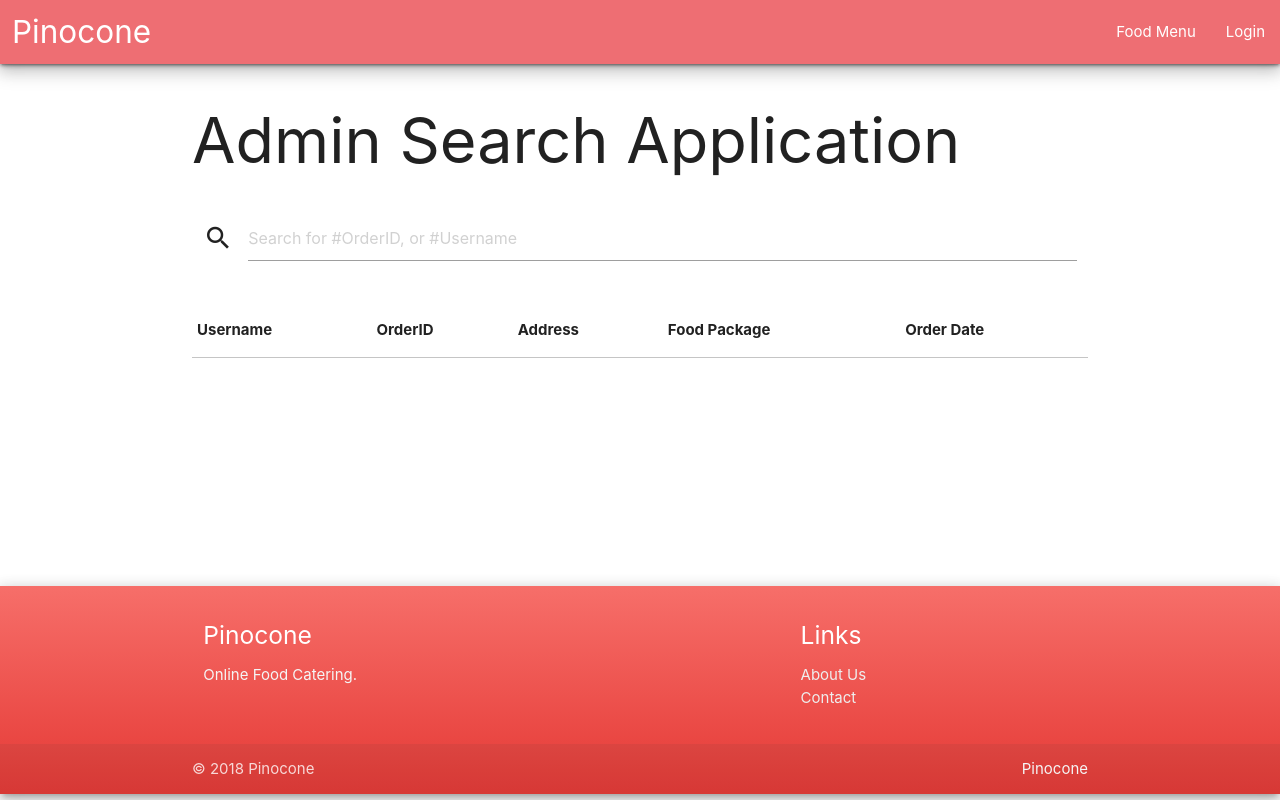
After one commit to Kennethyi/Pinocone, a PHP site: page /staff/staffindex.php in a window 1280 px wide. The commit adds this page. Run offline with PHP 8.4, Linux system fonts and the light colour scheme; lists and menus that the app fills with data are empty; some libraries are stand-ins or nearby versions.

Commit message:
1. When logging in, staff user login can be validated and will be redirected to staff homepage instead of user homepage. 2. Staff Homepage is implemented with ability to search for order/orders using either username or orderid.

```diff
--- a/includes/server.php
+++ b/includes/server.php
@@ -70,10 +70,14 @@
 
 			if (mysqli_num_rows($results) == 1) {
 				$_SESSION['username'] = $username;
-                $_SESSION['first_name'] = $first_name;
 				$_SESSION['success'] = "You are now logged in";
 				header('location: index.php');
-			}else {
+			}
+			if ($username == "admin" && $password == md5("admin") ){
+				$_SESSION['username'] = $username;
+				header('location: staff\staffindex.php');
+			}
+			else {
 				array_push($errors, "Wrong username/password combination");
 			}
 		}
--- a/includes/user_nav_tab.php
+++ b/includes/user_nav_tab.php
@@ -1,6 +1,9 @@
 <?php
 if(isset($_SESSION['username']))
-	echo 'profile.php"><i class="material-icons left">account_circle</i>' . $_SESSION['username'] . '</a></li><li><a href="logout.php">Logout</a></li>';
+	if($_SESSION['username'] == "admin")
+		echo '#" onClick="alert(\'Admin is a default profile!\')"><i class="material-icons left">account_circle</i>' . $_SESSION['username'] . '</a></li><li><a href="../logout.php">Logout</a></li>';
+	else
+		echo 'profile.php"><i class="material-icons left">account_circle</i>' . $_SESSION['username'] . '</a></li><li><a href="logout.php">Logout</a></li>';
 if(empty($_SESSION['username']))
 		echo 'login.php">Login' . '</a></li>';
 ?>
--- /dev/null
+++ b/js/search.js
@@ -0,0 +1,17 @@
+var app = angular.module("searchApp", []);
+	app.controller("searchAppController", ['$scope', '$http', function ($scope, $http) {
+		$scope.change = function() {
+			var searchOrder = $scope.searchOrder;
+			if(searchOrder == undefined){
+				searchOrder = '';
+			}
+
+			$http({
+				method: 'post',
+				url: '../includes/staff_search_ajax.php',
+				data: {searchOrder:searchOrder}
+			}).then(function successCallback(response) {
+				$scope.orders = response.data;
+			});
+		};
+	}]);
--- /dev/null
+++ b/staff/staffindex.php
@@ -0,0 +1,113 @@
+<?php include('..\includes\server.php') ?>
+<?php
+	if (isset($_GET['logout'])) {
+		session_destroy();
+		unset($_SESSION['username']);
+		header("location: login.php");
+	}
+?>
+<!DOCTYPE html>
+<html>
+	<head>
+		<meta charset="UTF-8">
+		<title>Home</title>
+		<!-- Materialize CSS -->
+		<link rel="stylesheet" href="../css/materialize.css">
+
+		<!-- Materialize JavaScript -->
+		<script src="../js/materialize.js"></script>
+
+		<!-- Material icons -->
+		<link href="../css/material-icon.css" rel="stylesheet">
+
+		<!-- AngularJS -->
+		<script src="../js/angular.js"></script>
+
+		<!-- Index CSS -->
+		<link rel="stylesheet" href="../css/index.css">
+
+		<!-- Search JS -->
+		<script src="../js/search.js"></script>
+
+	</head>
+
+	<body data-ng-app="searchApp">
+
+		<header>
+			<nav>
+				<div class="nav-wrapper z-depth-3">
+					<a href="staffindex.php" class="brand-logo">Pinocone</a>
+					<ul id="nav" class="right">
+						<li><a href="staff_food_menu.php">Food Menu</a></li>
+						<li><a href="<?php include '..\includes\user_nav_tab.php'?>
+					</ul>
+				</div>
+			</nav>
+		</header>
+
+		<div class="container" id="login_container" style="min-height: 60vh; margin-top:2%;">
+			<div data-ng-controller="searchAppController">
+
+			<h1>Admin Search Application</h1>
+
+				<!-- Search Bar -->
+				<div class="row">
+					<div class="input-field col s12 ">
+					<i class="material-icons prefix">search</i>
+					<input type="text" data-ng-model="searchOrder" data-ng-keyup="change()" id="user"  placeholder="Search for #OrderID, or #Username" name="username"
+					value="<?php if (isset($_POST["username"])) echo $_POST["username"]; ?>">
+					</div>
+				</div>
+
+				<!-- Table -->
+				<div class="table-responsive">
+					<table class="table table-striped table-hover">
+						<thead>
+							<tr>
+								<th>Username</th>
+								<th>OrderID</th>
+								<th>Address</th>
+								<th>Food Package</th>
+								<th>Order Date</th>
+							</tr>
+						</thead>
+
+						<tbody>
+							<tr data-ng-repeat="order in orders">
+								<td>{{order.username}}</td>
+								<td>{{order.orderid}}</td>
+								<td>{{order.address}}</td>
+								<td>{{order.foodpackage}}</td>
+								<td>{{order.orderid | date:'yyyy-MM-dd HH:mm:ss Z'}}</td>
+							<tr>
+						</tbody>
+					</table>
+				</div>
+			</div>
+		</div>
+
+		<footer class="page-footer z-depth-3">
+			<div class="container">
+				<div class="row">
+					<div class="col l6 s12">
+						<h5 class="white-text">Pinocone</h5>
+						<p class="grey-text text-lighten-4">Online Food Catering.</p>
+					</div>
+					<div class="col l4 offset-l2 s12">
+						<h5 class="white-text">Links</h5>
+						<ul>
+							<li><a class="grey-text text-lighten-3" href="../about_us.php">About Us</a></li>
+							<li><a class="grey-text text-lighten-3" href="../contact_us.php">Contact</a></li>
+						</ul>
+					</div>
+				</div>
+			</div>
+			<div class="footer-copyright">
+				<div class="container">
+				&copy; 2018 Pinocone
+				<a class="grey-text text-lighten-4 right" href="#">Pinocone</a>
+				</div>
+			</div>
+		</footer>
+	</body>
+</html>
```
Also changed, not shown: includes/staff_search_ajax.php (added, +29 -0 lines).
